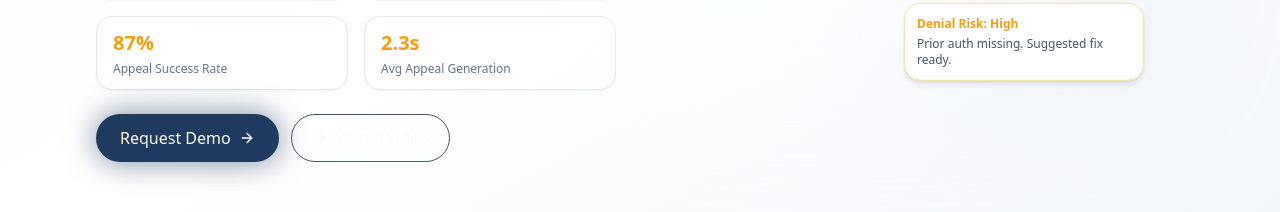
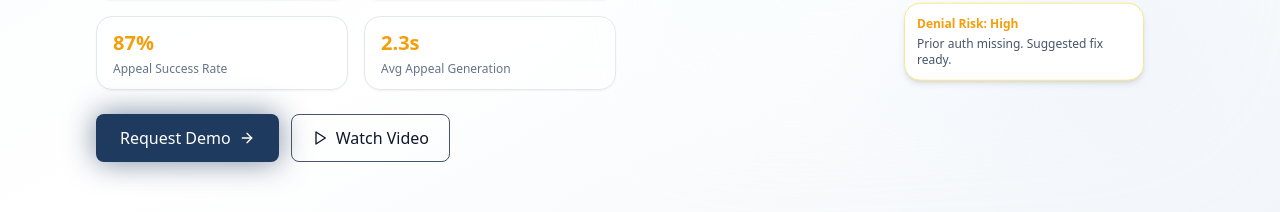
Before and after one commit to ums222/ClarityClaim-AI, a React (Vite) app: page / in a window 1280 px wide. Shown: the part 517-729 px from the top of the page. Built offline with nearby package versions, Linux system fonts and the light colour scheme.

Commit message:
Fix button variants with dark mode support using Tailwind dark: prefix

```diff
--- a/src/components/ui/button.tsx
+++ b/src/components/ui/button.tsx
@@ -11,9 +11,9 @@ const variantClasses: Record<NonNullable<ButtonProps["variant"]>, string> = {
   default:
     "bg-clarity-primary text-white hover:bg-clarity-secondary shadow-glow-primary",
   outline:
-    "border border-slate-600 text-slate-50 hover:bg-slate-900/40",
+    "border border-slate-600 dark:border-slate-600 text-slate-900 dark:text-slate-50 hover:bg-slate-100 dark:hover:bg-slate-900/40",
   ghost:
-    "text-slate-200 hover:bg-slate-800/60",
+    "text-slate-700 dark:text-slate-200 hover:bg-slate-100 dark:hover:bg-slate-800/60",
 };
 
 const sizeClasses: Record<NonNullable<ButtonProps["size"]>, string> = {
@@ -23,18 +23,19 @@ const sizeClasses: Record<NonNullable<ButtonProps["size"]>, string> = {
 };
 
 export const Button = React.forwardRef<HTMLButtonElement, ButtonProps>(
-  ({ className, variant = "default", size = "md", ...props }, ref) => (
+  ({ className, variant = "default", size = "md", ...props }, ref) => {
+    return (
       <button
-      ref={ref}
         className={cn(
-        "inline-flex items-center justify-center rounded-full font-medium transition-all duration-200 focus-visible:outline-none focus-visible:ring-2 focus-visible:ring-clarity-accent focus-visible:ring-offset-2 focus-visible:ring-offset-slate-950 disabled:opacity-60 disabled:cursor-not-allowed gap-2",
+          "inline-flex items-center justify-center gap-2 rounded-lg font-medium transition-colors focus-visible:outline-none focus-visible:ring-2 focus-visible:ring-clarity-secondary disabled:pointer-events-none disabled:opacity-50",
           variantClasses[variant],
           sizeClasses[size],
           className
         )}
+        ref={ref}
         {...props}
       />
-  )
     );
-
+  }
+);
 Button.displayName = "Button";
```
Lines whose indentation alone changed are shown as unchanged.
